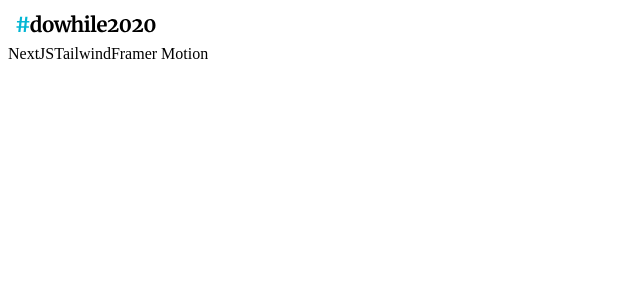
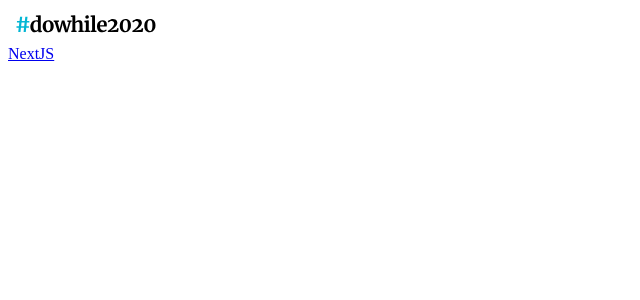
Before and after one commit to mrChernicharo/next-tailwind-framermotion-test, a Next.js app: page / in a window 1280 px wide. Shown: the top 300 px of the page, without its empty margins (0-640 px from the left). Built offline with nearby package versions, Linux system fonts and the light colour scheme.

Commit message:
componente Link do next

```diff
--- a/components/Header.tsx
+++ b/components/Header.tsx
@@ -1,14 +1,14 @@
 import Image from 'next/image';
-
+import Link from 'next/link';
 const Header: React.FC = () => {
   return (
     <header className="flex justify-center items-center py-2 md:justify-between md:py-4">
       <Image src="/img/logo.svg" alt="Logo" width={155} height={33} />
 
       <nav className="hidden md:block space-x-8">
-        <a>NextJS</a>
-        <a>Tailwind</a>
-        <a>Framer Motion</a>
+        <Link href="/nextjs">
+          <a className="tracking-wide hover:text-gray-300">NextJS</a>
+        </Link>
       </nav>
     </header>
   );
@@ -29,3 +29,5 @@
 
 // hidden / block -> display
 // space-x -> margin left-right
+
+// tracking-wide -> letter-spacing
```
